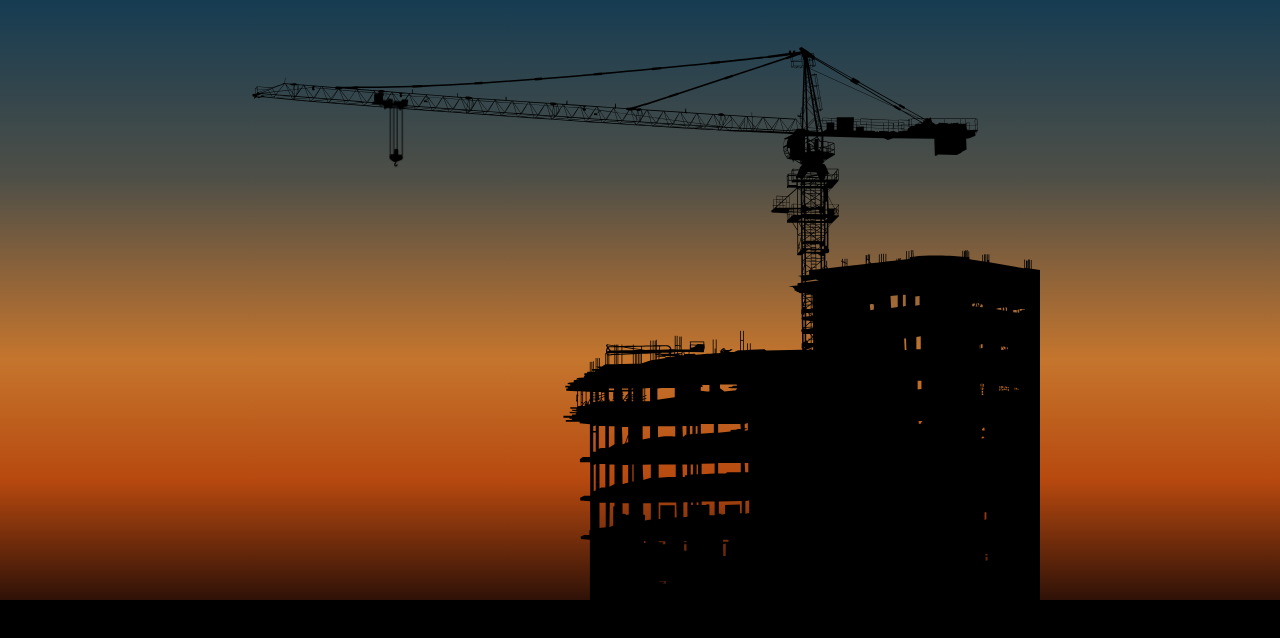
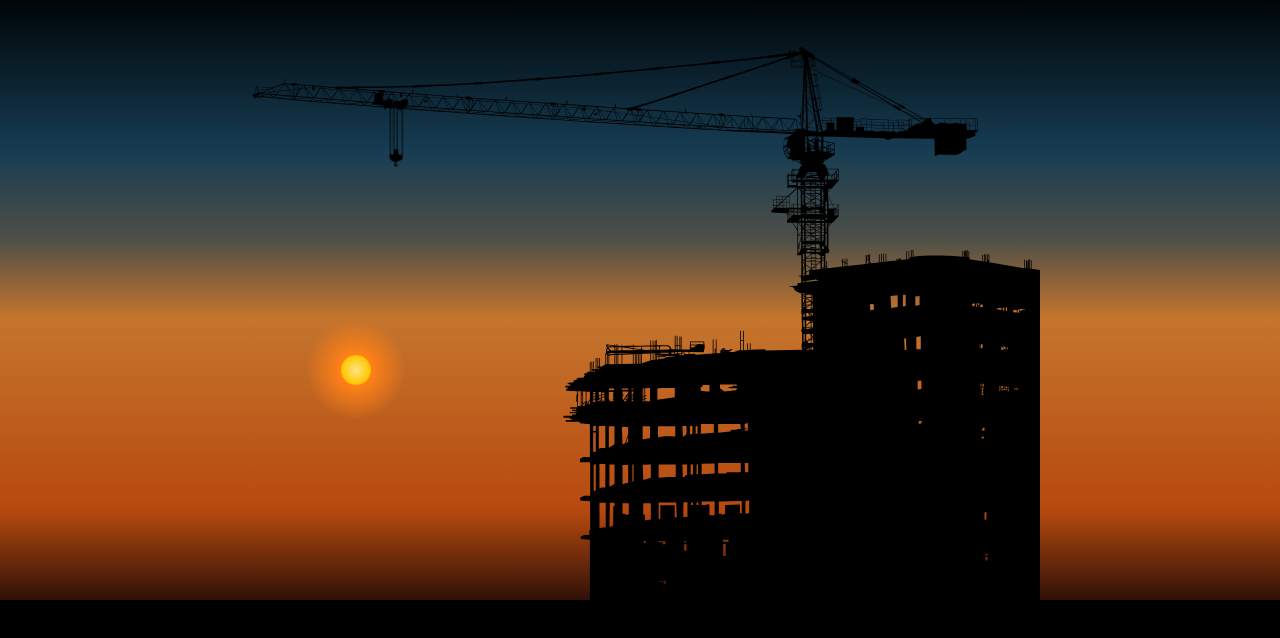
Before and after one commit to smartbadger/personal-portfolio, a website with bundled scripts: page index.html in a window 1280 px wide. Built offline with nearby package versions, Linux system fonts and the light colour scheme.

Commit message:
added sun, adjusted lights

```diff
--- a/index.html
+++ b/index.html
@@ -8,6 +8,7 @@
 	<body>
 		<div class="page-wrapper">
 			<div class="sky">
+				<div class="sun"></div>
 				<img class="svg-image" src="assets/crane.svg" />
 				<div class="svg-components">
 					<svg version="1.1" xmlns="http://www.w3.org/2000/svg" xmlns:xlink="http://www.w3.org/1999/xlink" x="0px" y="0px"
@@ -31,6 +32,7 @@
 							<path class="hook" d="m654.344,220.156c-0.101,-0.106 -0.208,-0.19 -0.318,-0.266l-0.498,-0.247c-1.189,-0.395 -2.701,0.225 -3.881,-0.415c-0.154,-1.684 0.632,-4.128 -0.424,-5.575c-0.012,-0.016 -0.03,-0.026 -0.043,-0.042l-0.491,-0.437c-1.197,-0.764 -3.249,-0.454 -3.871,0.761l-0.385,4.652c-0.125,0.326 -0.408,0.527 -1.059,0.565c-0.696,0.041 -1.667,-0.156 -2.475,-0.024l-0.496,0.142c-0.186,0.08 -0.361,0.179 -0.504,0.332c-0.678,0.726 -0.501,2.745 -0.401,3.648c0.12,1.083 0.376,1.301 1.219,2.03c0.876,0.758 1.799,1.431 2.754,2.083c1.098,0.75 1.737,0.723 3.009,1.03c0.116,1.27 -2.036,0.756 -1.731,2.731c0.142,0.918 0.971,2.103 1.94,2.33l0,0c0.998,0.155 1.81,-0.965 1.81,-0.965c0.441,-0.584 0.663,-1.285 0.225,-1.714c-0.583,-0.572 -1.747,2.034 -2.739,0.225c1.036,-0.754 0.907,-1.087 1.39,-2.124c1.099,-2.364 5.335,-2.137 7.027,-4.099c0.792,-0.916 0.794,-3.727 -0.058,-4.621z"/>
 						</svg>
 					</div>
+					<div class="light-wrapper">
 						<div class="light-bar">
 							<div class="light red"></div>
 							<div class="light red"></div>
@@ -42,6 +44,7 @@
 							<div class="light red"></div>
 						</div>
 					</div>
+				</div>
 				<div class="ground">
 				</div>
 			</div>
--- a/styles.scss
+++ b/styles.scss
@@ -6,12 +6,20 @@
 
 .sky {
   position: relative;
-  //background: linear-gradient(#fa006f, #fadb6f);
-  background: linear-gradient(to bottom, #163C52 0%,#4F4F47 30%,#C5752D 60%,#B7490F 80%, #2F1107 100%);
+  background: linear-gradient(to bottom, #000508 0%, #163C52 25%, #4F4F47 40%, #C5752D 53%, #B7490F 85%, #2F1107 100%);
   width: 100%;
   height: 75vh;
 
-  .svg-image {
+  .sun {
+    position: absolute;
+    width: 200px;
+    height: 200px;
+    top: 45%;
+    left: 20%;
+    border-radius: 50%;
+    background: radial-gradient(circle, #ffe483 0%, #ffc700 10%, #ff8117 11%, #f5740300 35%, #f5740300 100%);
+  }
+  .svg-image, .light-wrapper {
     position: absolute;
     bottom: -5px;
     left: 0;
@@ -20,6 +28,9 @@
     width: 80%;
     max-height: 75vh;
 
+  }
+  .light-wrapper {
+    height: 100%;
   }
 }
 
@@ -54,18 +65,17 @@
 
 .light-bar {
     max-height: 75vh;
-    transform: rotate(3.5deg);
+    transform: rotate(3.8deg);
     display: flex;
     justify-content: space-around;
-    width: 77%;
+    width: 90%;
     position: absolute;
-    height: 30px;
-    margin: auto;
+    height: 1px;
+    margin: auto 8% 62% auto;
     left: 0;
     right: 0;
     top: 0;
     bottom: 0;
-    margin-bottom: 45%;
 }
 .light {
   &.red {
```
Also changed, not shown: styles.css, 1 other file. Lines whose indentation alone changed are shown as unchanged.
